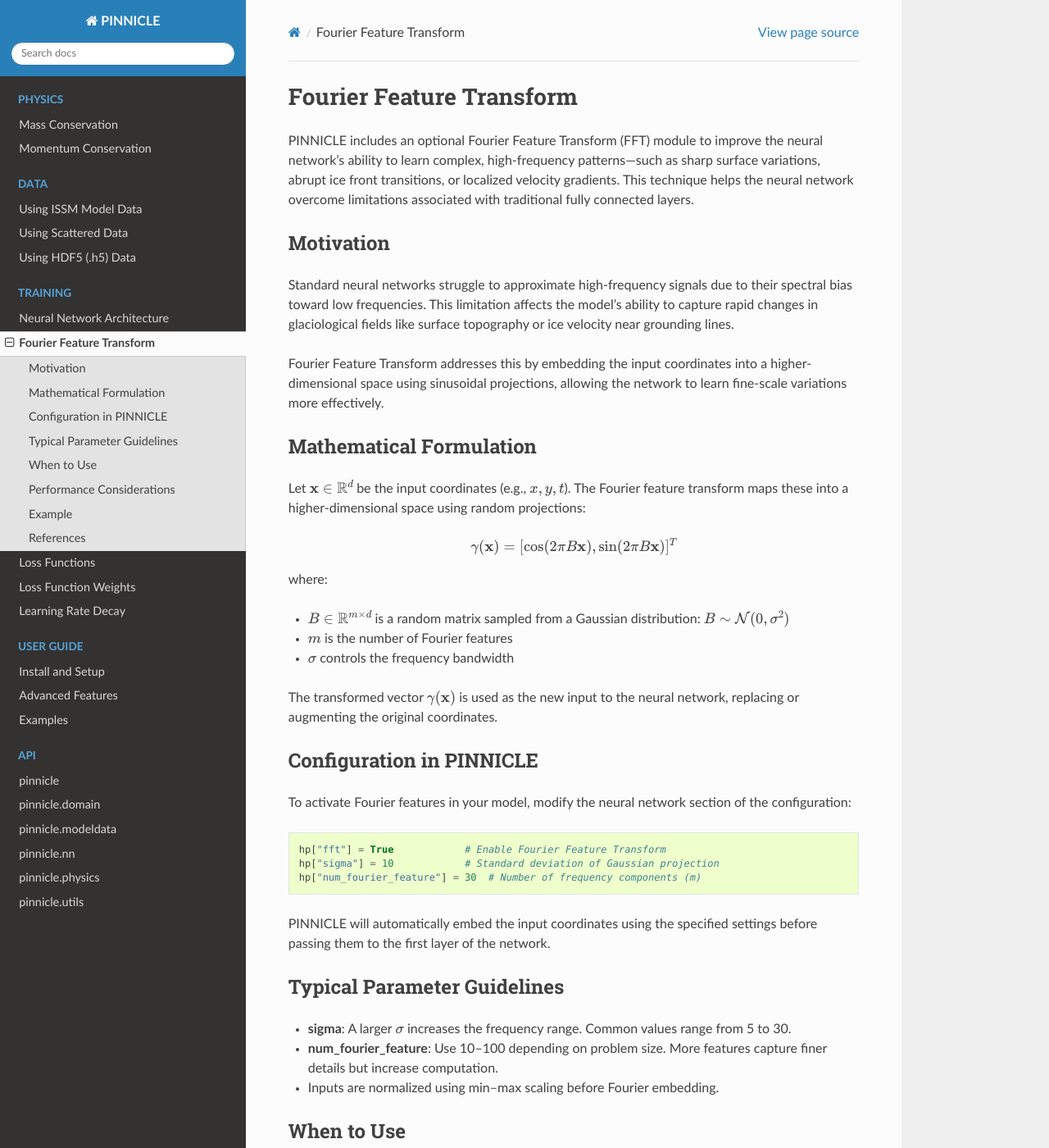
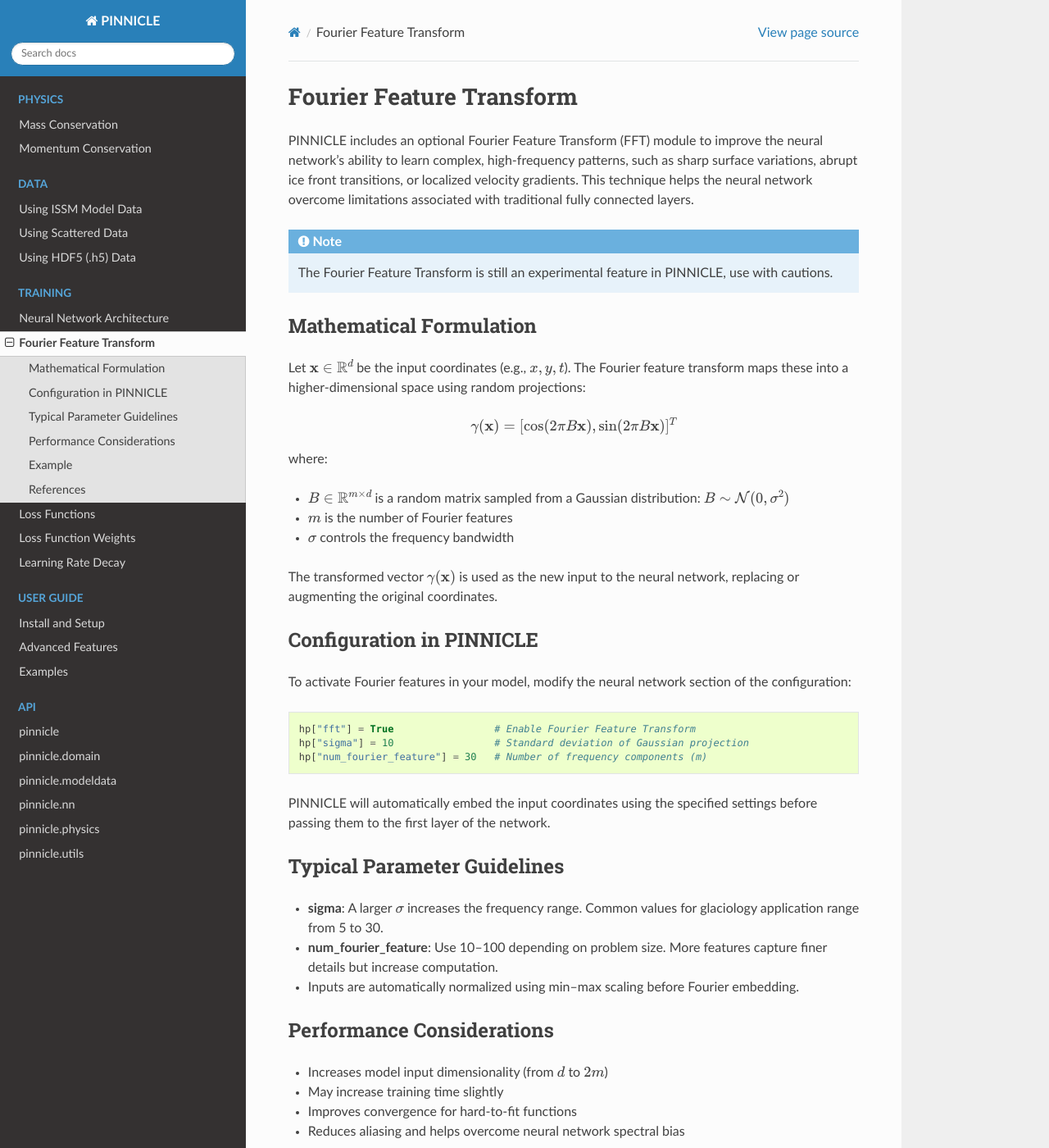
Before and after one commit to ISSMteam/PINNICLE, a Sphinx documentation site: the page built from docs/training/fft.rst, in a window 1280 px wide and 1400 px high. Shown: the whole window at 82% size. Built offline with Sphinx 7.4.7 and the Read the Docs theme 3.1.0, drawn with Linux system fonts in a browser that asks for light colours; some of the changed text lies outside the part shown.

Commit message:
add fft doc

```diff
--- a/docs/training/fft.rst
+++ b/docs/training/fft.rst
@@ -3,14 +3,11 @@
 Fourier Feature Transform
 =========================
 
-PINNICLE includes an optional Fourier Feature Transform (FFT) module to improve the neural network’s ability to learn complex, high-frequency patterns—such as sharp surface variations, abrupt ice front transitions, or localized velocity gradients. This technique helps the neural network overcome limitations associated with traditional fully connected layers.
+PINNICLE includes an optional Fourier Feature Transform (FFT) module to improve the neural network’s ability to learn complex, high-frequency patterns, such as sharp surface variations, abrupt ice front transitions, or localized velocity gradients. This technique helps the neural network overcome limitations associated with traditional fully connected layers.
 
-Motivation
-----------
 
-Standard neural networks struggle to approximate high-frequency signals due to their spectral bias toward low frequencies. This limitation affects the model's ability to capture rapid changes in glaciological fields like surface topography or ice velocity near grounding lines.
-
-Fourier Feature Transform addresses this by embedding the input coordinates into a higher-dimensional space using sinusoidal projections, allowing the network to learn fine-scale variations more effectively.
+.. note::
+   The Fourier Feature Transform is still an experimental feature in PINNICLE, use with cautions.
 
 Mathematical Formulation
 -------------------------
@@ -37,31 +34,18 @@
 
 .. code-block:: python
 
-   hp["fft"] = True            # Enable Fourier Feature Transform
-   hp["sigma"] = 10            # Standard deviation of Gaussian projection
-   hp["num_fourier_feature"] = 30  # Number of frequency components (m)
+   hp["fft"] = True                 # Enable Fourier Feature Transform
+   hp["sigma"] = 10                 # Standard deviation of Gaussian projection
+   hp["num_fourier_feature"] = 30   # Number of frequency components (m)
 
 PINNICLE will automatically embed the input coordinates using the specified settings before passing them to the first layer of the network.
 
 Typical Parameter Guidelines
 ----------------------------
 
-- **sigma**: A larger :math:`\sigma` increases the frequency range. Common values range from 5 to 30.
+- **sigma**: A larger :math:`\sigma` increases the frequency range. Common values for glaciology application range from 5 to 30.
 - **num_fourier_feature**: Use 10–100 depending on problem size. More features capture finer details but increase computation.
-- Inputs are normalized using min–max scaling before Fourier embedding.
-
-When to Use
------------
-
-Use Fourier features when:
-- Your data exhibits sharp or oscillatory behavior
-- Standard PINNs struggle to converge or underfit
-- You're solving inverse problems with fine-scale structure (e.g., basal friction inference)
-
-They are especially helpful for:
-- Ice front regions
-- High-frequency mass balance patterns
-- Time-dependent modeling with abrupt seasonal shifts
+- Inputs are automatically normalized using min–max scaling before Fourier embedding.
 
 Performance Considerations
 ---------------------------
@@ -82,8 +66,6 @@
    hp["sigma"] = 10
    hp["num_fourier_feature"] = 30
 
-This improved the network’s ability to reconstruct high-frequency variations in the basal and rheological fields.
-
 References
 ----------
 
```
Also changed, not shown: other parts of docs/training/fft.rst (+1 -1 lines).
